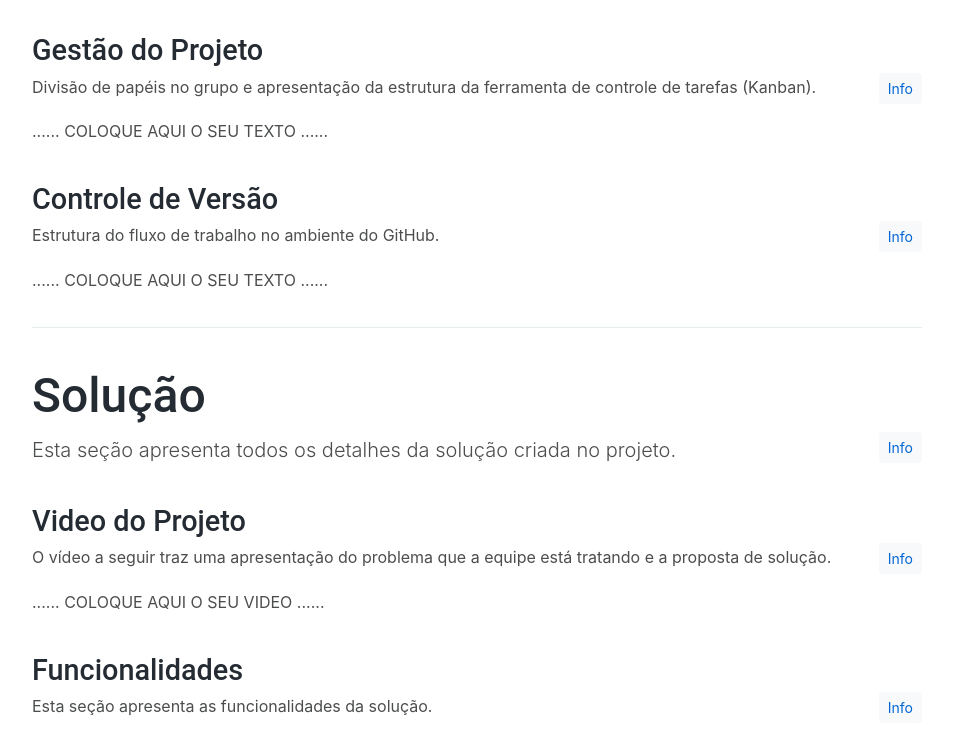
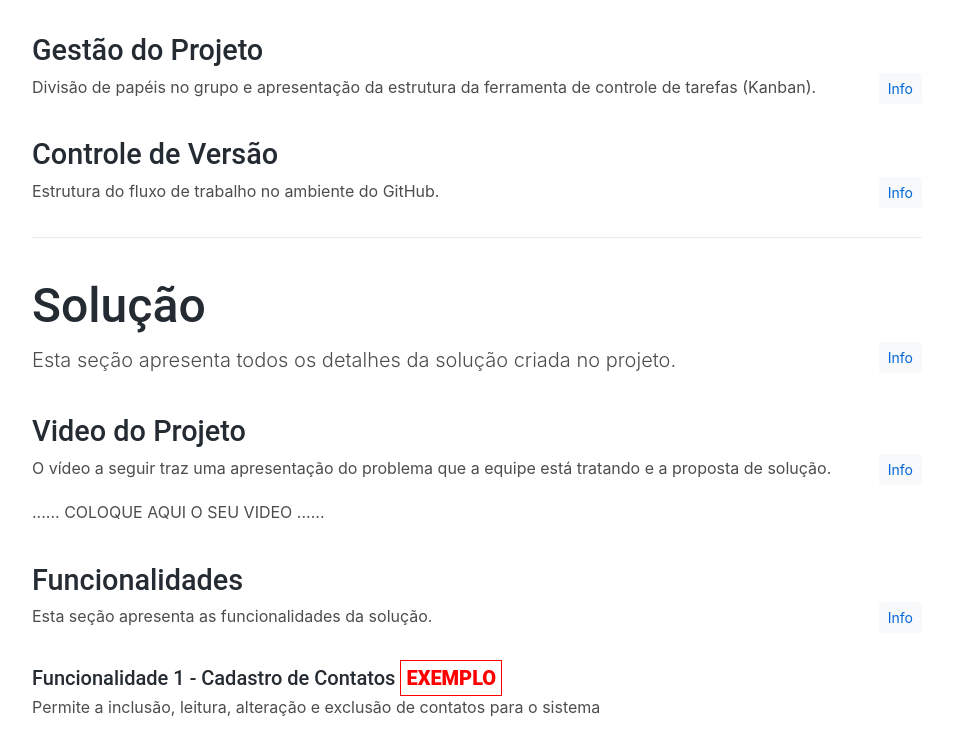
Before and after one commit to ICEI-PUC-Minas-PPLCC-TI/ppl-cc-ti1-2023-2-g-timenetflix, a plain HTML site: page docs/index.html in a window 1280 px wide. Shown: the part 3995-4730 px from the top of the page, without its empty margins (293-1246 px from the left). Drawn offline with Linux system fonts and the light colour scheme.

Commit message:
Mensagens de cole aqui seu texto retiradas

```diff
--- a/docs/index.html
+++ b/docs/index.html
@@ -965,7 +965,7 @@
                       alt=""
                     />
                 </div>
-                <p>...... COLOQUE AQUI O SEU TEXTO ......</p>
+
               </section>
 
               <section id="ti_controle_versao">
@@ -998,7 +998,7 @@
                     />
                   </p>
                 </div>
-                <p>...... COLOQUE AQUI O SEU TEXTO ......</p>
+
               </section>
             </section>
             <hr class="divider" />
@@ -1444,7 +1444,7 @@
                   sites, blogs, etc. utilizados no desenvolvimento da solução.
                 </p>
               </div>
-              <p>...... COLOQUE AQUI O SEU TEXTO ......</p>
+
             </section>
           </div>
         </div>
```
